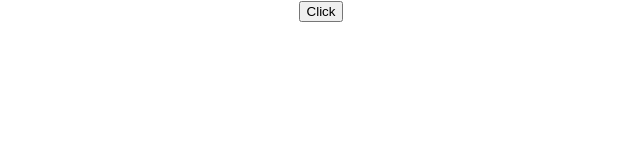
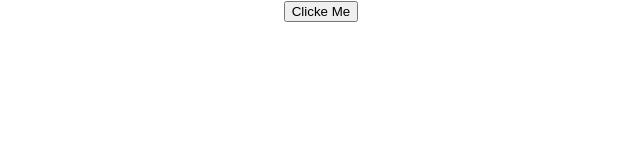
Before and after one commit to Mohamed-Ramadan1/react-codevolution, a React (Create React App) app: page / in a window 1280 px wide. Shown: the top 160 px of the page, without its empty margins (319-959 px from the left). Built offline with nearby package versions, Linux system fonts and the light colour scheme.

Commit message:
updating the class"

```diff
--- a/src/App.js
+++ b/src/App.js
@@ -7,6 +7,7 @@ import Massage from './Componets/Massage';
 import Counter from './Componets/Counter';
 import ChangeValue from './Componets/Setstae';
 import FunctionClick from './Componets/FunctionClick';
+import ClassClicked from './Componets/ClassClicked';
 
 const App=()=> {
   return (
@@ -20,9 +21,9 @@ const App=()=> {
       <Counter/>
       <ChangeValue/>
       <SayHello name="Mohamed" heroName="Wonder Woman"/>
-      <Welcome name="Mohamed" heroName="Omare Ebn Elkhtap" /> */}
-
-      <FunctionClick/>
+      <Welcome name="Mohamed" heroName="Omare Ebn Elkhtap" />
+      <FunctionClick/> */}
+      <ClassClicked/>
 
 
 
--- /dev/null
+++ b/src/Componets/ClassClicked.js
@@ -0,0 +1,17 @@
+import React, { Component } from 'react';
+
+class ClassClicked extends Component{
+
+    clickHandeler() {
+        console.log('The button is clicked you amazing')
+    }
+    render() {
+        return (
+            <div>
+                <button onClick={this.clickHandeler}>Clicke Me</button>
+            </div>
+        )
+    }
+}
+
+export default ClassClicked;
--- a/src/Componets/FunctionClick.js
+++ b/src/Componets/FunctionClick.js
@@ -1,10 +1,13 @@
 import React from "react";
 
-
+function clickHandeler() {
+    document.getElementById("button").innerHTML = "Your amazing you a good";
+    console.log("Button is Clicked sucssfuly")
+}
 const FunctionClick = () => {
     return (
         <div>
-            <button>Click</button>
+            <button id="button" onClick={clickHandeler}>Click</button>
         </div>
     )
 }
```
